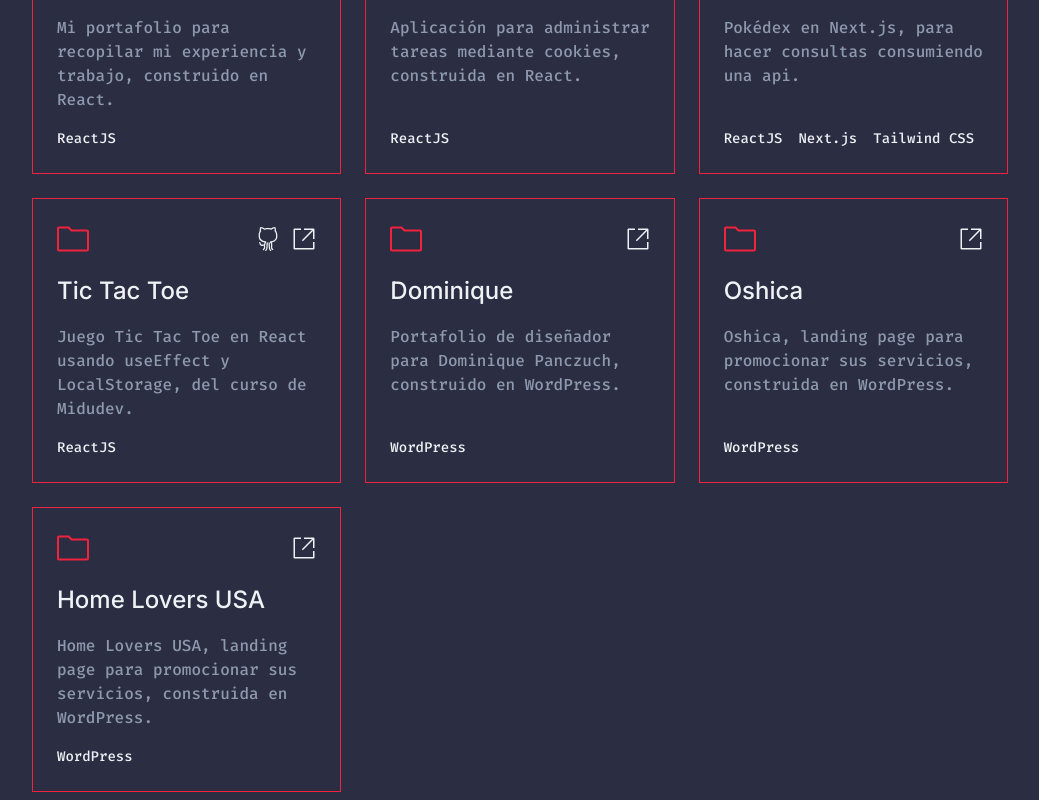
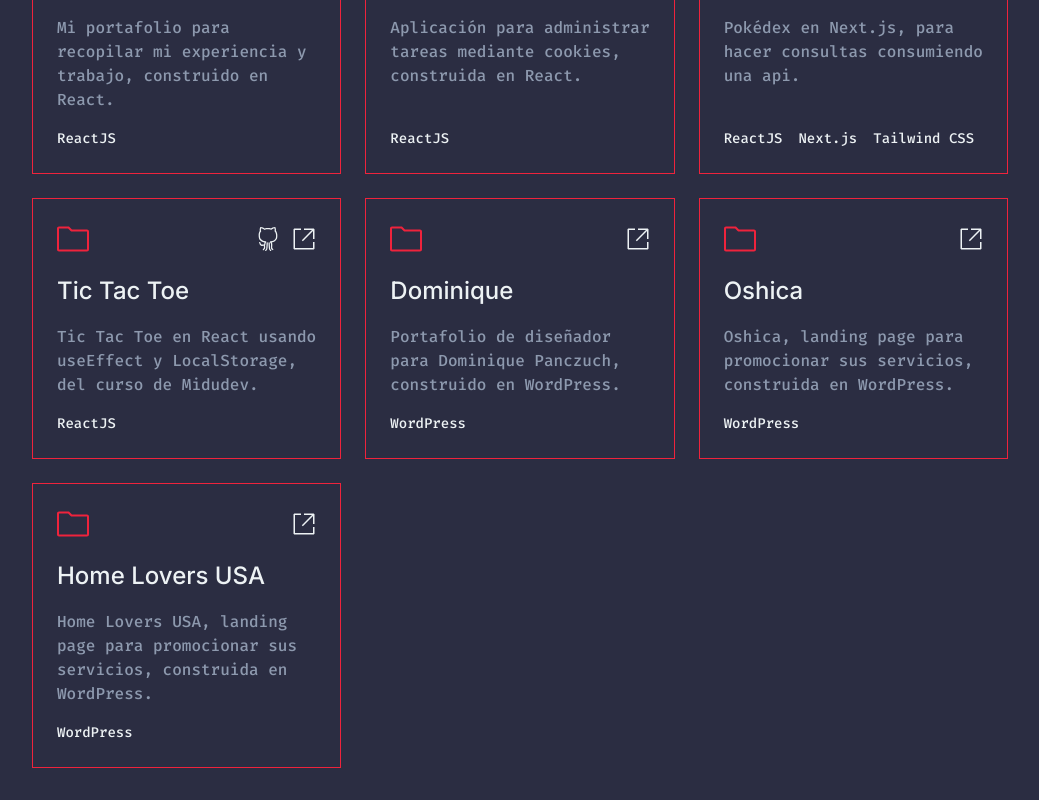
Before and after one commit to carlosamarto/portfolio, a React (Vite) app: page / in a window 1280 px wide. Shown: the part 1890-2690 px from the top of the page, without its empty margins (120-1159 px from the left). Built offline with nearby package versions, Linux system fonts and the light colour scheme.

Commit message:
Update/WPI: Mocks

```diff
--- a/src/Mocks/index.js
+++ b/src/Mocks/index.js
@@ -62,7 +62,7 @@ export const content = {
 					website: "https://tic-tac-toe-five-rosy.vercel.app/",
 					github: "https://github.com/carlosmrtzor/tic-tac-toe",
 					title: "Tic Tac Toe",
-					description: "Tic Tac Toe Game in React using useEffect and LocalStorage, from Midudev's course.",
+					description: "Tic Tac Toe in React using useEffect and LocalStorage, from Midudev's course.",
 					technologies: ["ReactJS"],
 				},
 				{
@@ -168,7 +168,7 @@ export const content = {
 					website: "https://tic-tac-toe-five-rosy.vercel.app/",
 					github: "https://github.com/carlosmrtzor/tic-tac-toe",
 					title: "Tic Tac Toe",
-					description: "Juego Tic Tac Toe en React usando useEffect y LocalStorage, del curso de Midudev.",
+					description: "Tic Tac Toe en React usando useEffect y LocalStorage, del curso de Midudev.",
 					technologies: ["ReactJS"],
 				},
 				{
```
